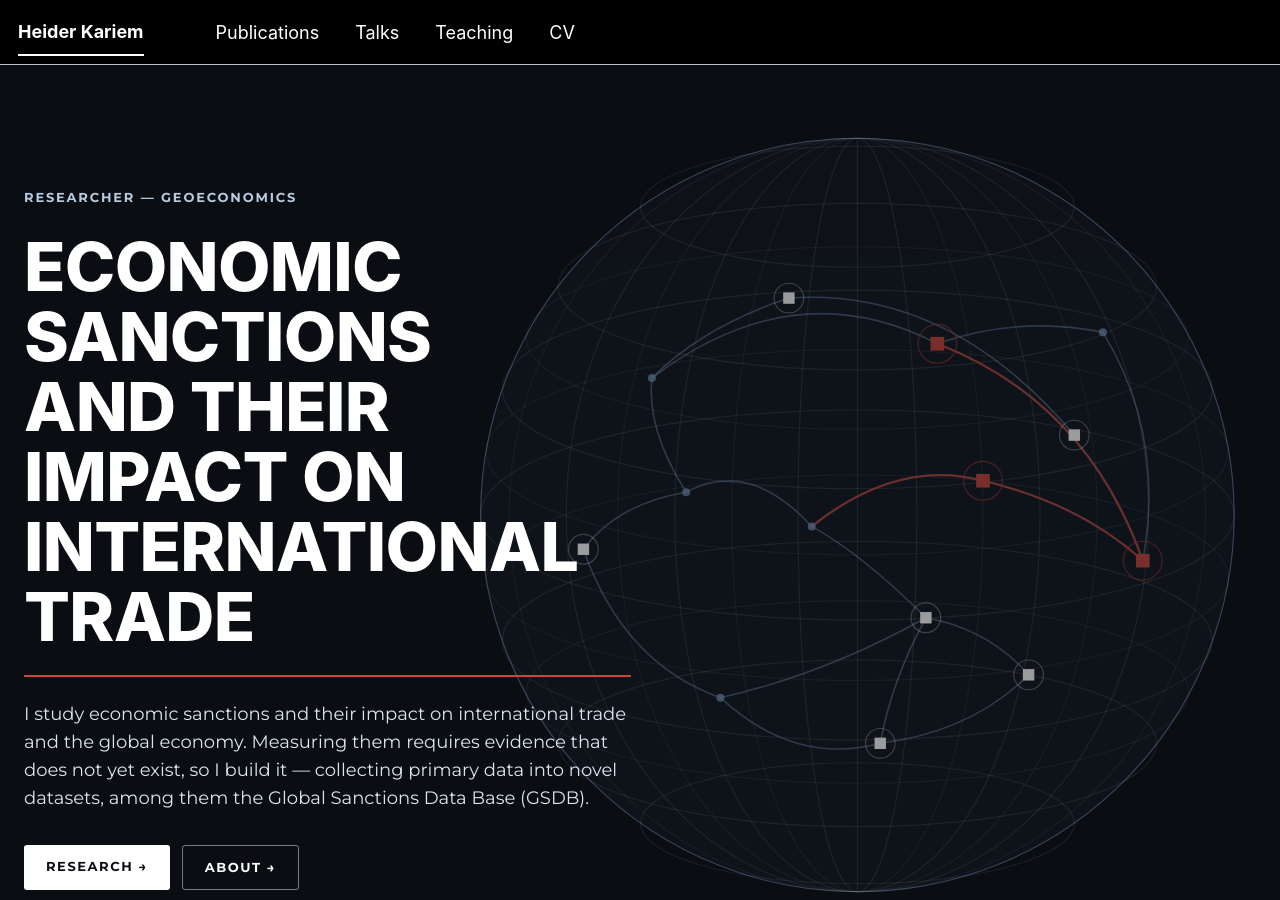
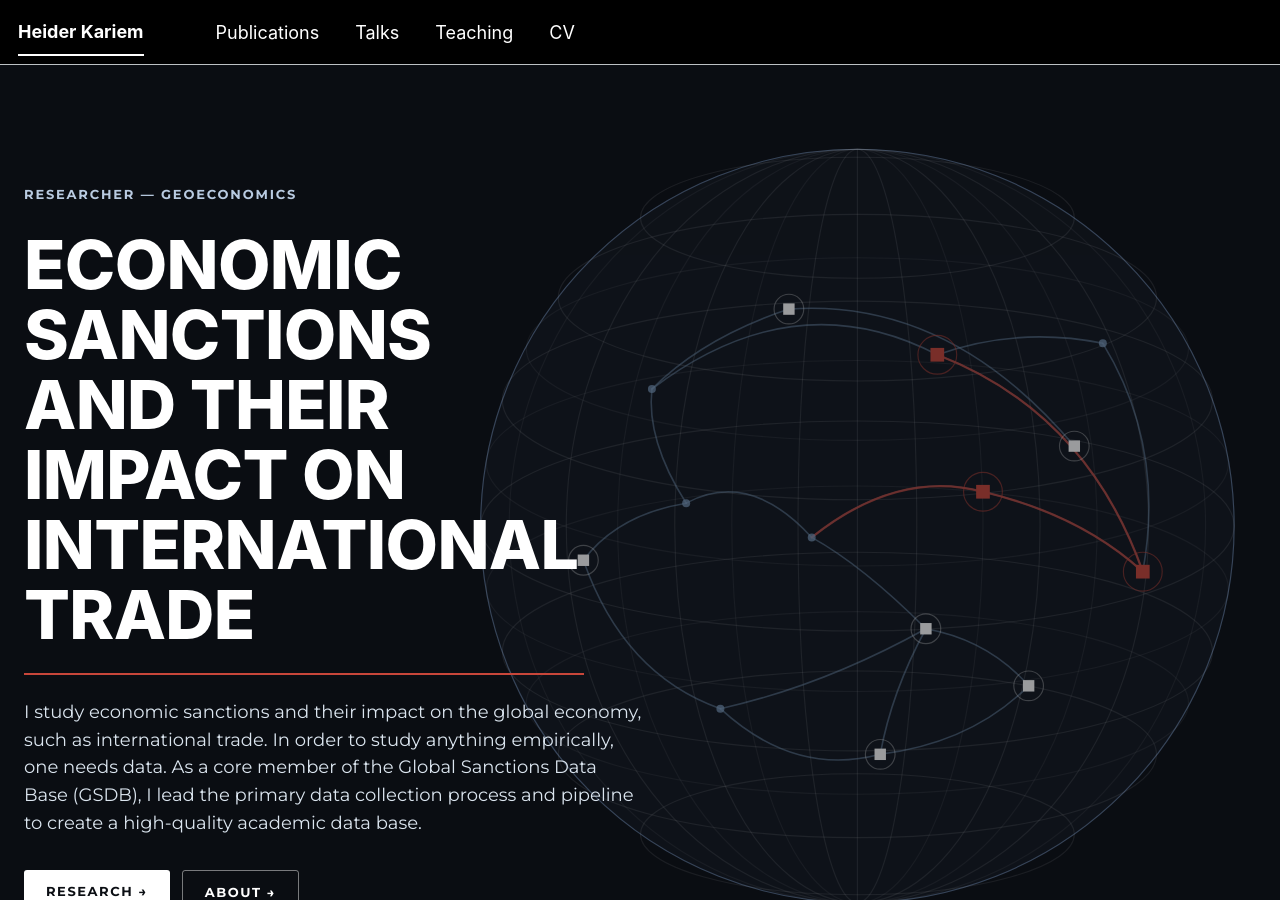
Before and after one commit to Heider90/heider90.github.io, a Jekyll site: the page built from _pages/about.md, in a window 1280 px wide and 900 px high. Built offline with Jekyll 4.4.1, drawn with Linux system fonts in a browser that asks for light colours; a style sheet for code colours, icons or effects is not loaded.

Commit message:
Rewrite the hero lead and pull the rule back off the graphic
New lead text leads with the research question, then the data argument
and the GSDB role.

The rule ran far enough right to cut into the globe graphic behind it, so
hold it back a literal 1.25cm from the headline width at every viewport.

Co-Authored-By: Claude Opus 5 (1M context) <noreply@anthropic.com>

```diff
--- a/_includes/hero.html
+++ b/_includes/hero.html
@@ -100,7 +100,7 @@
       <p class="hero__eyebrow">Researcher &mdash; Geoeconomics</p>
       <h1 class="hero__title">Economic sanctions<br>and their impact on<br>international trade</h1>
       <div class="hero__rule" aria-hidden="true"></div>
-      <p class="hero__lead">I study economic sanctions and their impact on international trade and the global economy. Measuring them requires evidence that does not yet exist, so I build it &mdash; collecting primary data into novel datasets, among them the Global Sanctions Data Base (GSDB).</p>
+      <p class="hero__lead">I study economic sanctions and their impact on the global economy, such as international trade. In order to study anything empirically, one needs data. As a core member of the Global Sanctions Data Base (GSDB), I lead the primary data collection process and pipeline to create a high-quality academic data base.</p>
       <div class="hero__actions">
         <a class="hero__btn hero__btn--solid" href="{{ base_path }}/publications/">Research &rarr;</a>
         <a class="hero__btn hero__btn--ghost" href="#about">About &rarr;</a>
--- a/_sass/layout/_hero.scss
+++ b/_sass/layout/_hero.scss
@@ -108,9 +108,10 @@ $hero-accent  : #c8463a;
   &__rule {
     // Tracks the headline rather than sitting at a fixed width. "INTERNATIONAL"
     // measures 8.68em of the title's font size (Montserrat 800, allowing for the
-    // -0.01em tracking), so match that font size here and run just past the L.
+    // -0.01em tracking). Held back by 1.25cm from that so the rule stops short of
+    // the globe graphic behind it instead of running into it.
     font-size: clamp(38px, 5.4vw, 68px);
-    width: 8.93em;
+    width: calc(8.93em - 1.25cm);
     max-width: 100%;
     height: 2px;
     background: $hero-accent;
```
